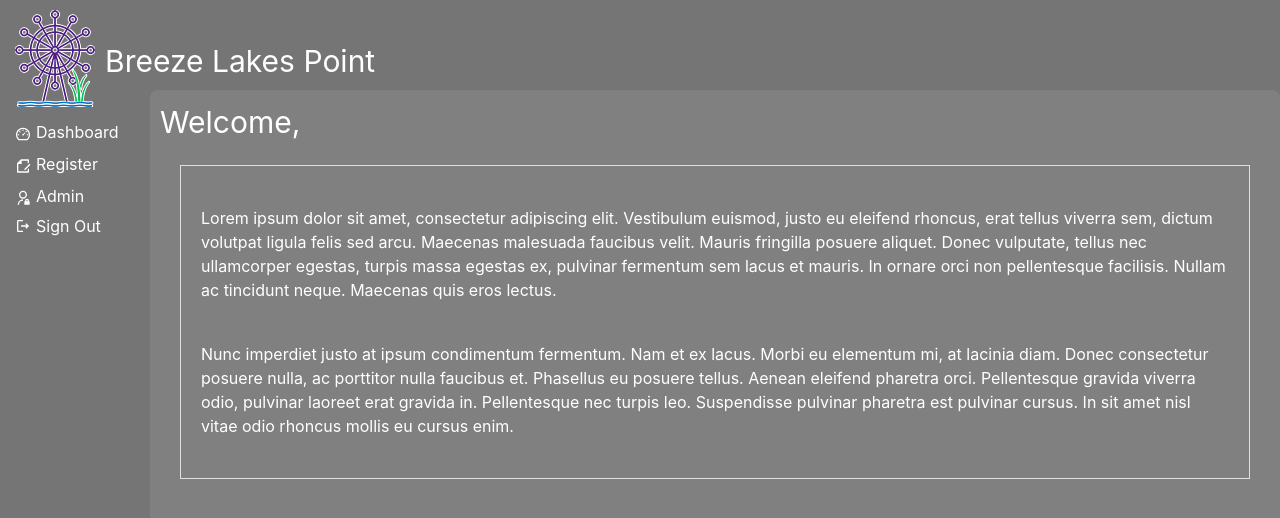
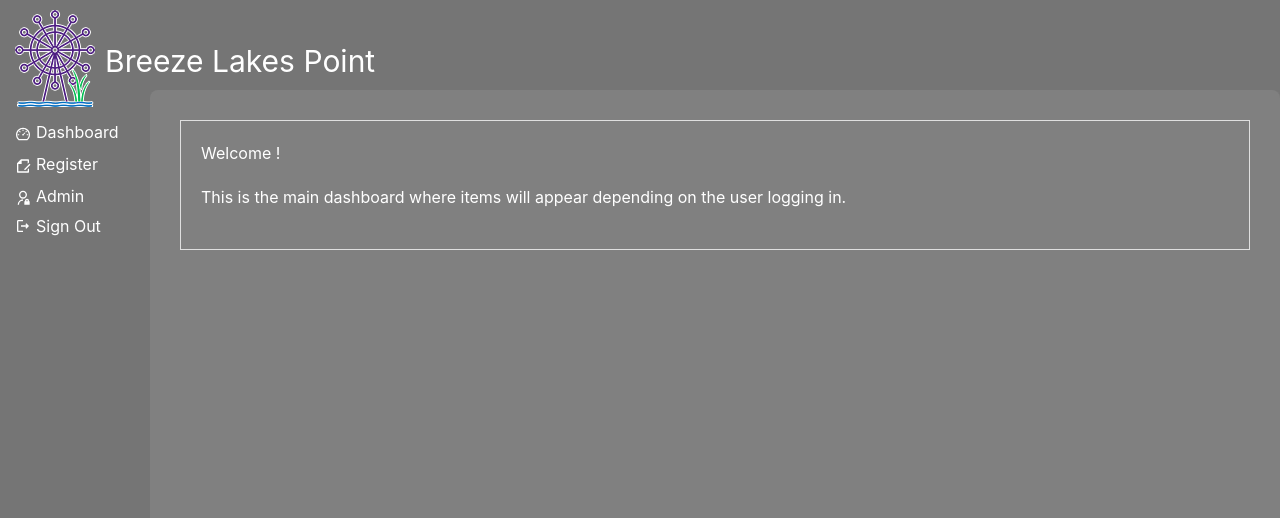
Before and after one commit to kristenkinnearohlmann/breeze-lakes-point-2, a Next.js app: page / in a window 1280 px wide. Shown: the top 518 px of the page. Built offline with nearby package versions, Linux system fonts and the light colour scheme; no server answers.

Commit message:
Adjusted display for demo push to remote

```diff
--- a/components/appLayout.tsx
+++ b/components/appLayout.tsx
@@ -38,7 +38,7 @@ const AppLayout = ({ children }: { children: any }) => {
         >
           <Box>
             <Text fontSize="3xl">
-              Welcome, {user?.firstName} {user?.lastName}
+              {user?.firstName} {user?.lastName}
             </Text>
             <Text fontSize="medium">{user?.role}</Text>
           </Box>
--- a/components/dashboard.tsx
+++ b/components/dashboard.tsx
@@ -5,27 +5,11 @@ const Dashboard = ({ user }: { user: any }) => {
     <Box bg="white" margin="20px" border="1px solid #dfdfdf">
       <Box bg="grey" padding="20px">
         <Box>
-          <Text>
-            {user?.firstName} {user?.lastName}
-          </Text>
+          <Text>Welcome {user?.firstName}!</Text>
         </Box>
         <Text paddingY="20px">
-          Lorem ipsum dolor sit amet, consectetur adipiscing elit. Vestibulum
-          euismod, justo eu eleifend rhoncus, erat tellus viverra sem, dictum
-          volutpat ligula felis sed arcu. Maecenas malesuada faucibus velit.
-          Mauris fringilla posuere aliquet. Donec vulputate, tellus nec
-          ullamcorper egestas, turpis massa egestas ex, pulvinar fermentum sem
-          lacus et mauris. In ornare orci non pellentesque facilisis. Nullam ac
-          tincidunt neque. Maecenas quis eros lectus.
-        </Text>
-        <Text paddingY="20px">
-          Nunc imperdiet justo at ipsum condimentum fermentum. Nam et ex lacus.
-          Morbi eu elementum mi, at lacinia diam. Donec consectetur posuere
-          nulla, ac porttitor nulla faucibus et. Phasellus eu posuere tellus.
-          Aenean eleifend pharetra orci. Pellentesque gravida viverra odio,
-          pulvinar laoreet erat gravida in. Pellentesque nec turpis leo.
-          Suspendisse pulvinar pharetra est pulvinar cursus. In sit amet nisl
-          vitae odio rhoncus mollis eu cursus enim.
+          This is the main dashboard where items will appear depending on the
+          user logging in.
         </Text>
       </Box>
     </Box>
```
